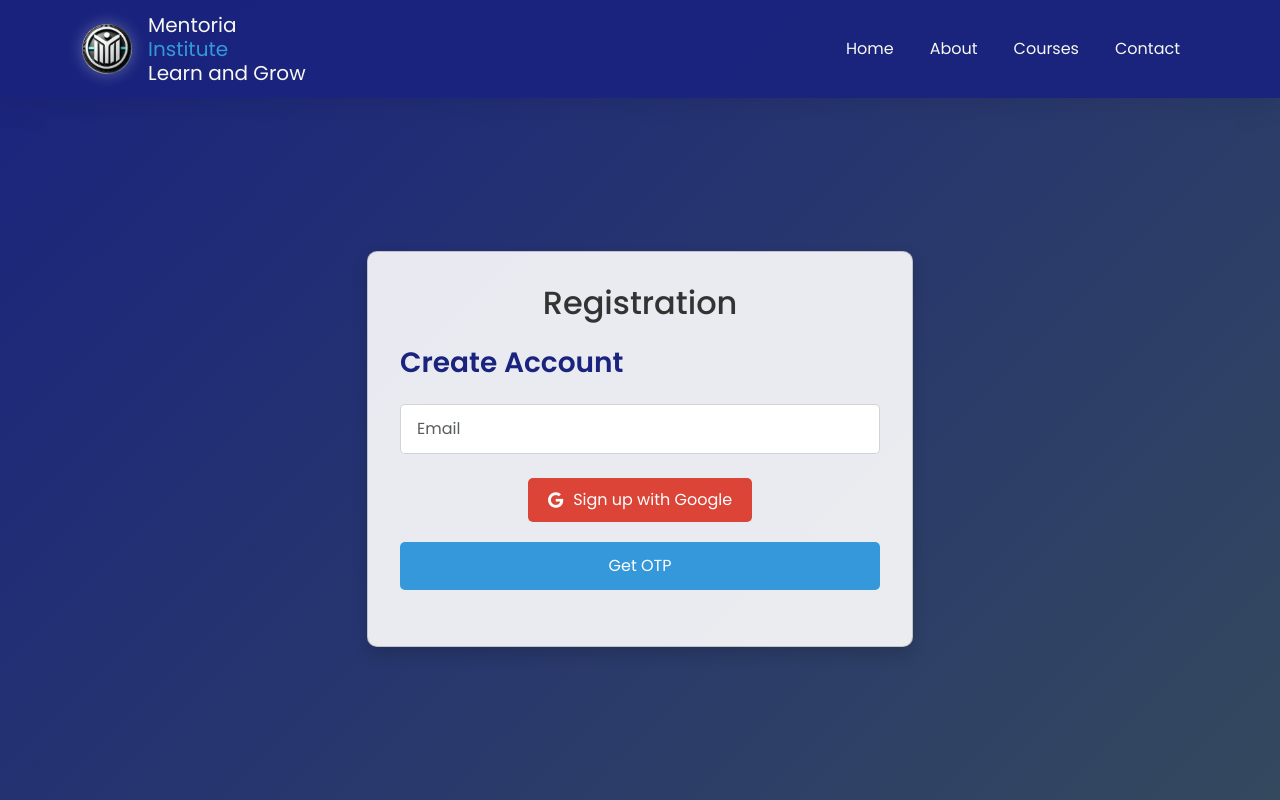
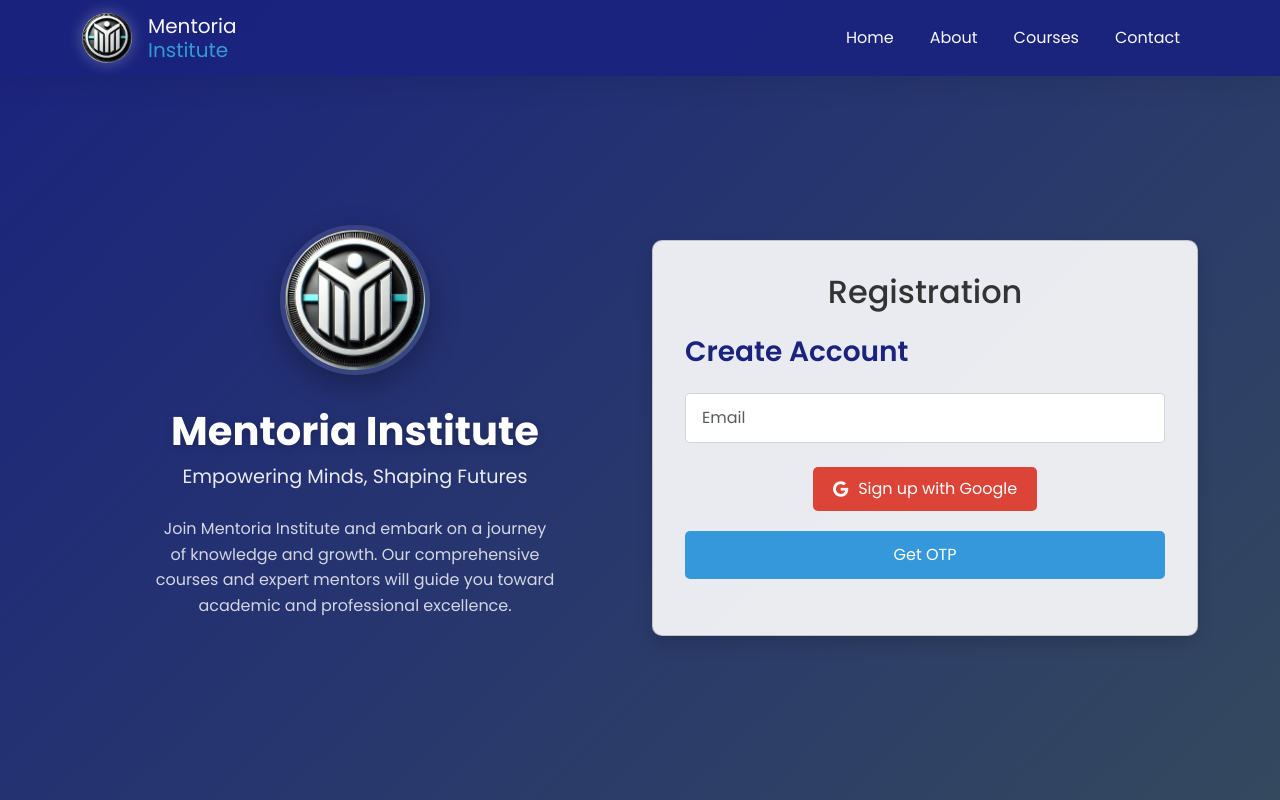
Before and after one commit to MSLekha25/Mentoria, a Django app: page /register/ in a window 1280 px wide. Run offline with Django 5.2, Linux system fonts and the light colour scheme.

Commit message:
Adding side to register.htmlo

```diff
--- a/Mentoria/website/templates/register.html
+++ b/Mentoria/website/templates/register.html
@@ -311,13 +311,84 @@
             }
         }
 
-        @media (max-width: 768px) {
+        /* Left side branding styles */
+        .brand-container {
+            display: flex;
+            flex-direction: column;
+            align-items: center;
+            justify-content: center;
+            padding: 2rem;
+            color: var(--light-text);
+            text-align: center;
+        }
+
+        .brand-logo {
+            width: 150px;
+            height: 150px;
+            border-radius: 50%;
+            margin-bottom: 2rem;
+            box-shadow: 0 10px 30px rgba(0, 0, 0, 0.3);
+            border: 5px solid rgba(255, 255, 255, 0.1);
+            transition: all 0.3s ease;
+        }
+
+        .brand-logo:hover {
+            transform: scale(1.05);
+            box-shadow: 0 15px 40px rgba(0, 0, 0, 0.4);
+        }
+
+        .brand-title {
+            font-size: 2.5rem;
+            font-weight: 700;
+            margin-bottom: 0.5rem;
+            color: var(--light-text);
+            text-shadow: 0 2px 10px rgba(0, 0, 0, 0.2);
+        }
+
+        .brand-subtitle {
+            font-size: 1.2rem;
+            margin-bottom: 1.5rem;
+            opacity: 0.9;
+        }
+
+        .brand-description {
+            max-width: 400px;
+            line-height: 1.6;
+            margin-bottom: 2rem;
+            opacity: 0.8;
+        }
+
+        /* Responsive adjustments */
+        @media (max-width: 991px) {
+            .row.align-items-center {
+                flex-direction: column;
+            }
+
+            .brand-container {
+                margin-bottom: 2rem;
+            }
+
             .card-body {
                 padding: 1.5rem;
             }
 
             .social-login {
                 flex-direction: column;
+            }
+        }
+
+        @media (max-width: 768px) {
+            .brand-logo {
+                width: 120px;
+                height: 120px;
+            }
+
+            .brand-title {
+                font-size: 2rem;
+            }
+
+            .brand-subtitle {
+                font-size: 1rem;
             }
         }
     </style>
@@ -331,7 +402,6 @@
                 <img src="/static/logo.jpg" alt="Mentoria Institute Logo">
                 <div class="brand-text">
                     Mentoria <span style="color: #3498db;">Institute</span>
-                    <span>Learn and Grow</span>
                 </div>
             </a>
             <button class="navbar-toggler" type="button" data-bs-toggle="collapse" data-bs-target="#navbarNav"
@@ -359,8 +429,23 @@
 
     <div class="main-container">
         <div class="container">
-            <div class="row justify-content-center">
-                <div class="col-md-8 col-lg-6">
+            <div class="row align-items-center">
+                <!-- Left Side - Branding and Information -->
+                <div class="col-lg-6">
+                    <div class="brand-container">
+                        <img src="/static/logo.jpg" alt="Mentoria Institute Logo" class="brand-logo">
+                        <h1 class="brand-title">Mentoria Institute</h1>
+                        <p class="brand-subtitle">Empowering Minds, Shaping Futures</p>
+                        <p class="brand-description">
+                            Join Mentoria Institute and embark on a journey of knowledge and growth.
+                            Our comprehensive courses and expert mentors will guide you toward academic
+                            and professional excellence.
+                        </p>
+                    </div>
+                </div>
+
+                <!-- Right Side - Registration Form -->
+                <div class="col-lg-6">
                     <div class="card shadow">
                         <div class="card-body">
                             <h2 class="text-center mb-4">Registration</h2>
@@ -673,7 +758,7 @@
                         toast.remove();
                     }, 300);
                 }, 3000);
-            }log
+            }
         });
     </script>
 </body>
```
